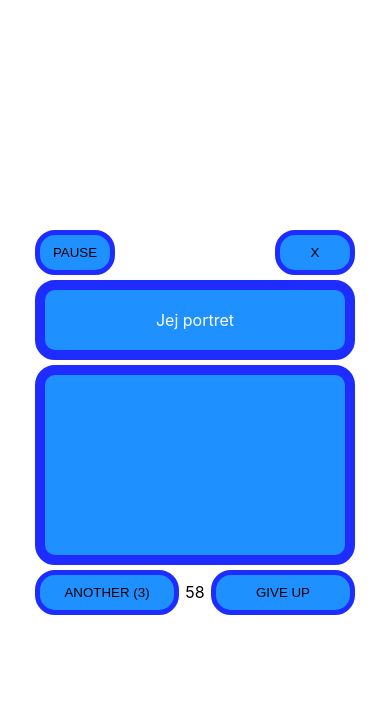
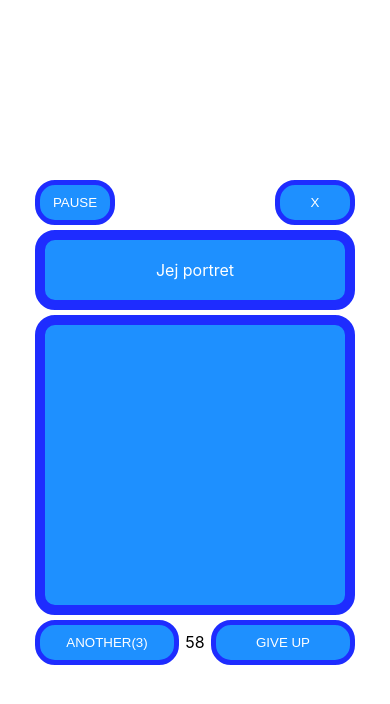
Before and after one commit to MarcinRubin/GuessingGame, a React (Vite) app: page / in a window 390 px wide. Both pictures are taken after a click on the button "START GAME". Shown: the top 704 px of the page. Built offline with nearby package versions, Linux system fonts and the light colour scheme.

Commit message:
button repair and height for mobile

```diff
--- a/src/Game.jsx
+++ b/src/Game.jsx
@@ -67,7 +67,7 @@ const Game = ({phase, setPhase}) => {
       cardTitle = "SONG TEXT"
     />
     <div className="bottom_UI">
-        <button className = "btn_main" disabled = {!isFlipped || !chanceCounter} onClick = {handleClick}>ANOTHER ({chanceCounter})</button>
+        <button className = "btn_main" disabled = {!isFlipped || !chanceCounter} onClick = {handleClick}>ANOTHER({chanceCounter})</button>
         <p>{remainingTime}</p>
         <button className = "btn_main" onClick = {handleReset}>GIVE UP</button>
     </div>
--- a/src/index.css
+++ b/src/index.css
@@ -32,7 +32,6 @@ body{
 
 .wrapper{
   width: 320px;
-  height: 100%;
   display: flex;
   justify-content: center;
   align-items: center;
@@ -61,7 +60,7 @@ button{
 }
 
 .flip-card-text{
-  height: 200px;
+  height: 300px;
 }
 
 /* This container is needed to position the front and back side */
@@ -127,6 +126,7 @@ button{
   width: 25%;
   border-radius: 20px;
   background-color: dodgerblue;
+  color: white;
   border: 5px rgb(30, 44, 255) solid;
 }
 
@@ -136,6 +136,11 @@ button{
 
 .bottom_UI > .btn_main{
   width: 45%;
+  color: white;
+}
+
+.bottom_UI > .btn_main:disabled{
+  color: rgba(255, 255, 255, 0.386);
 }
 
 .bottom_UI > p{
```
Also changed, not shown: 2 other files (tests, documents, lock files or other folders).
